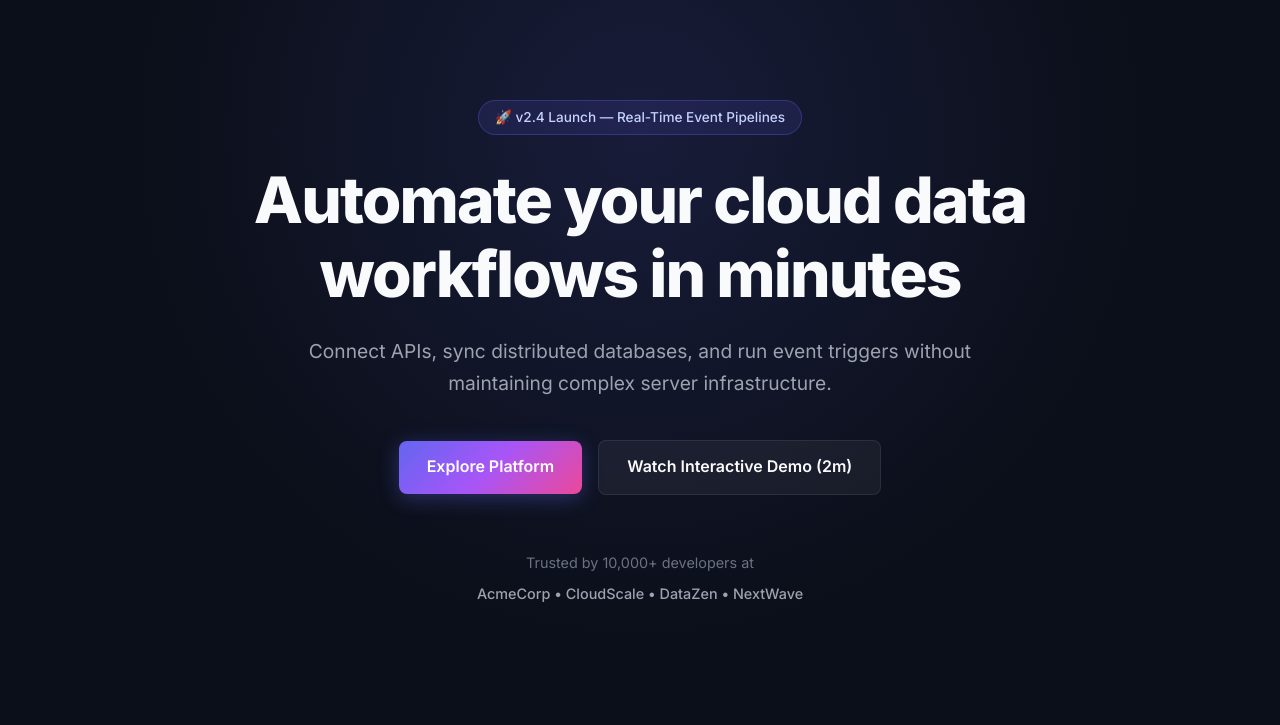
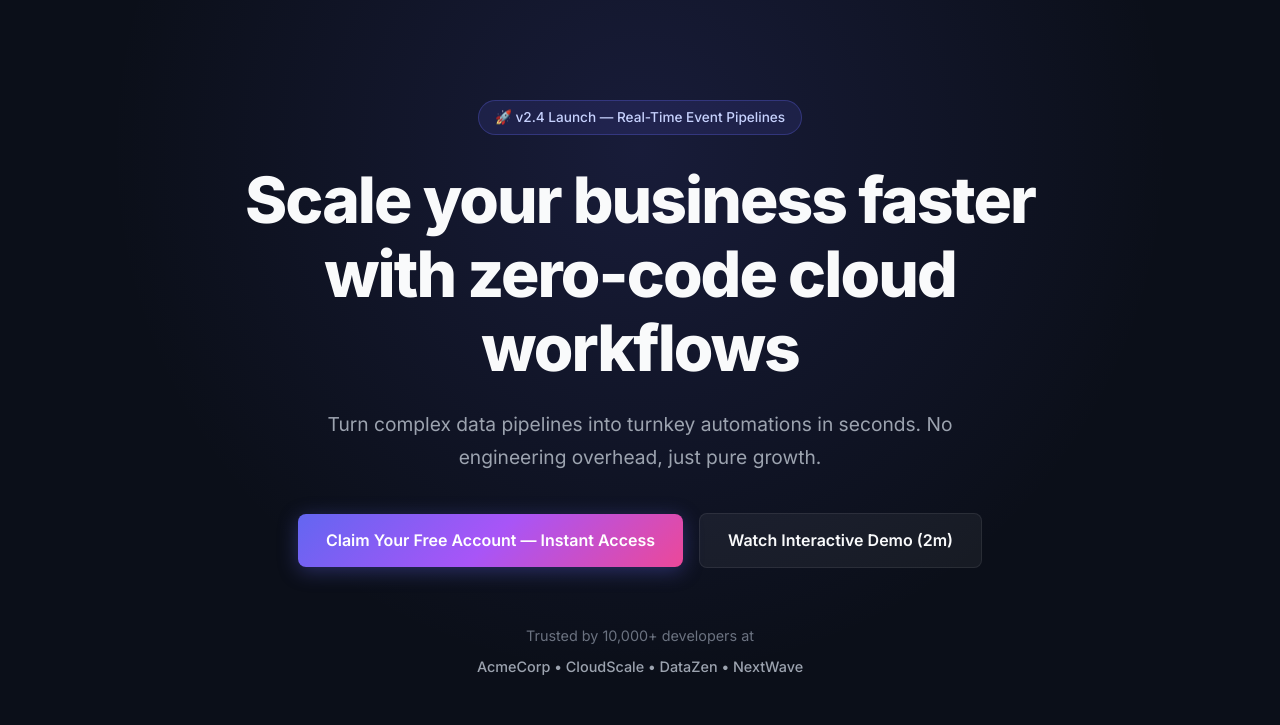
Before and after one commit to Virk0001/pulseflow-landing-page, a plain HTML site: page index.html in a window 1280 px wide. Shown: the part 75-800 px from the top of the page. Drawn offline with Linux system fonts and the light colour scheme.

Commit message:
feat(marketing): update hero copy with conversion-optimized value proposition

```diff
--- a/index.html
+++ b/index.html
@@ -35,10 +35,10 @@
   <section class="hero-section">
     <div class="hero-container">
       <div class="badge">🚀 v2.4 Launch — Real-Time Event Pipelines</div>
-      <h1 class="hero-title">Automate your cloud data workflows in minutes</h1>
-      <p class="hero-subtitle">Connect APIs, sync distributed databases, and run event triggers without maintaining complex server infrastructure.</p>
+      <h1 class="hero-title">Scale your business faster with zero-code cloud workflows</h1>
+      <p class="hero-subtitle">Turn complex data pipelines into turnkey automations in seconds. No engineering overhead, just pure growth.</p>
       <div class="hero-cta-group">
-        <a href="#signup" class="btn-primary">Explore Platform</a>
+        <a href="#signup" class="btn-primary">Claim Your Free Account — Instant Access</a>
         <a href="#demo" class="btn-secondary">Watch Interactive Demo (2m)</a>
       </div>
       <div class="hero-proof">
```
